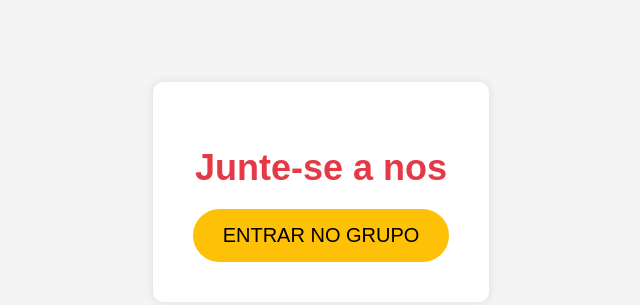
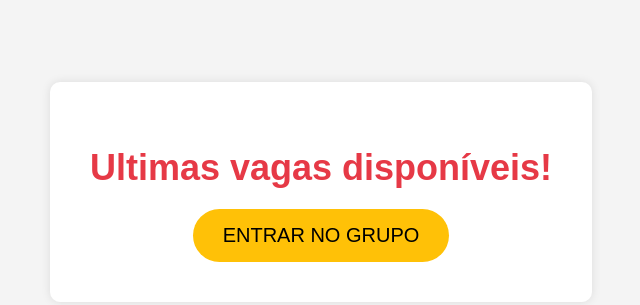
Before and after one commit to flpagl/lp, a plain HTML site: page index.html in a window 1280 px wide. Shown: the part 208-513 px from the top of the page, without its empty margins (319-959 px from the left). Drawn offline with Linux system fonts and the light colour scheme.

Commit message:
Update index.html

```diff
--- a/index.html
+++ b/index.html
@@ -64,7 +64,7 @@
 </head>
 <body>
     <div class="container">
-        <h1>Junte-se a nos</h1>
+        <h1>Ultimas vagas disponíveis!</h1>
         <a href="https://devzapp.com.br/api-engennier/campanha/api/redirectlink/66d3789c187adf000191167c" class="cta-button">Entrar no grupo</a>
     </div>
 </body>
```
